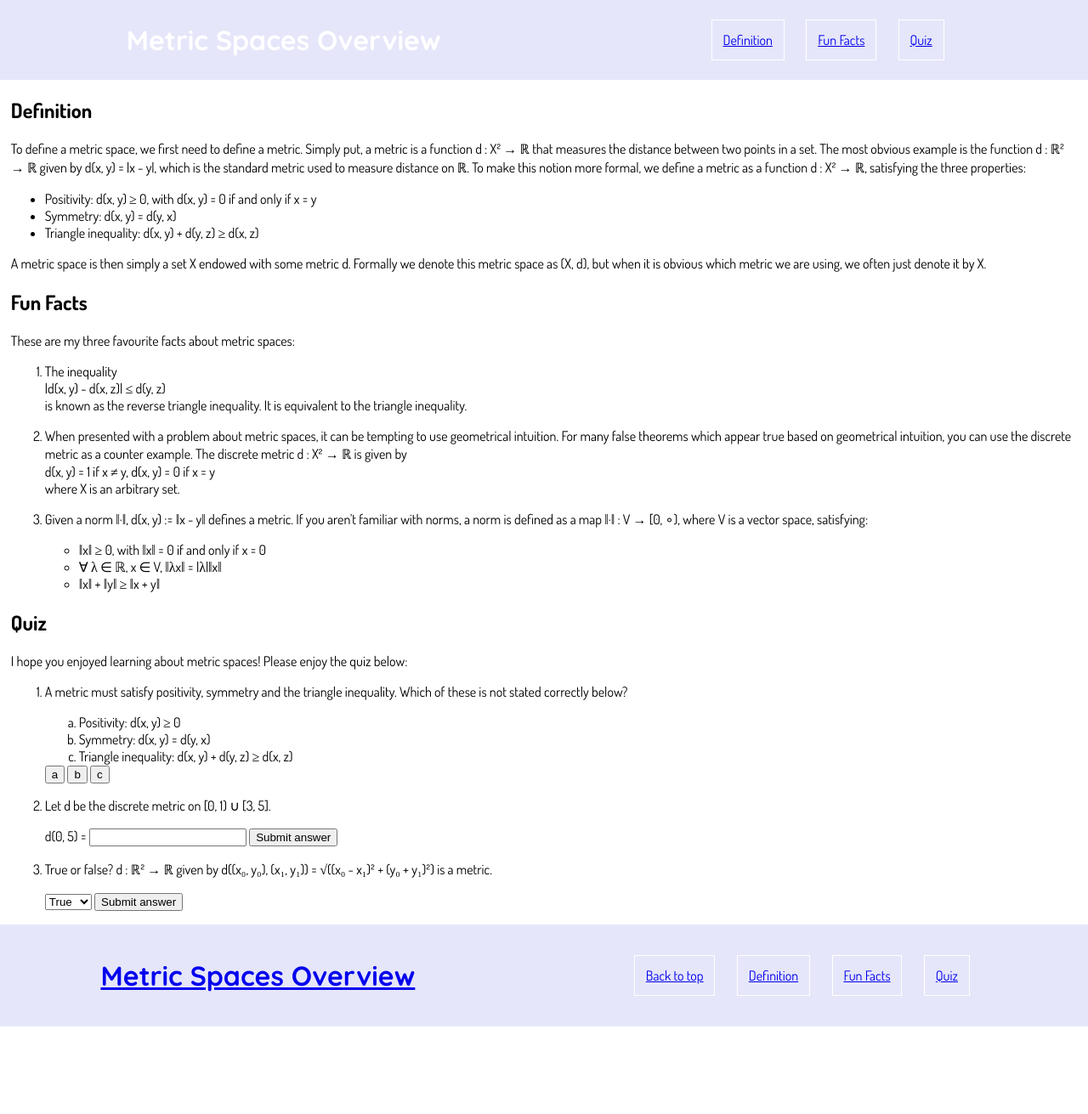
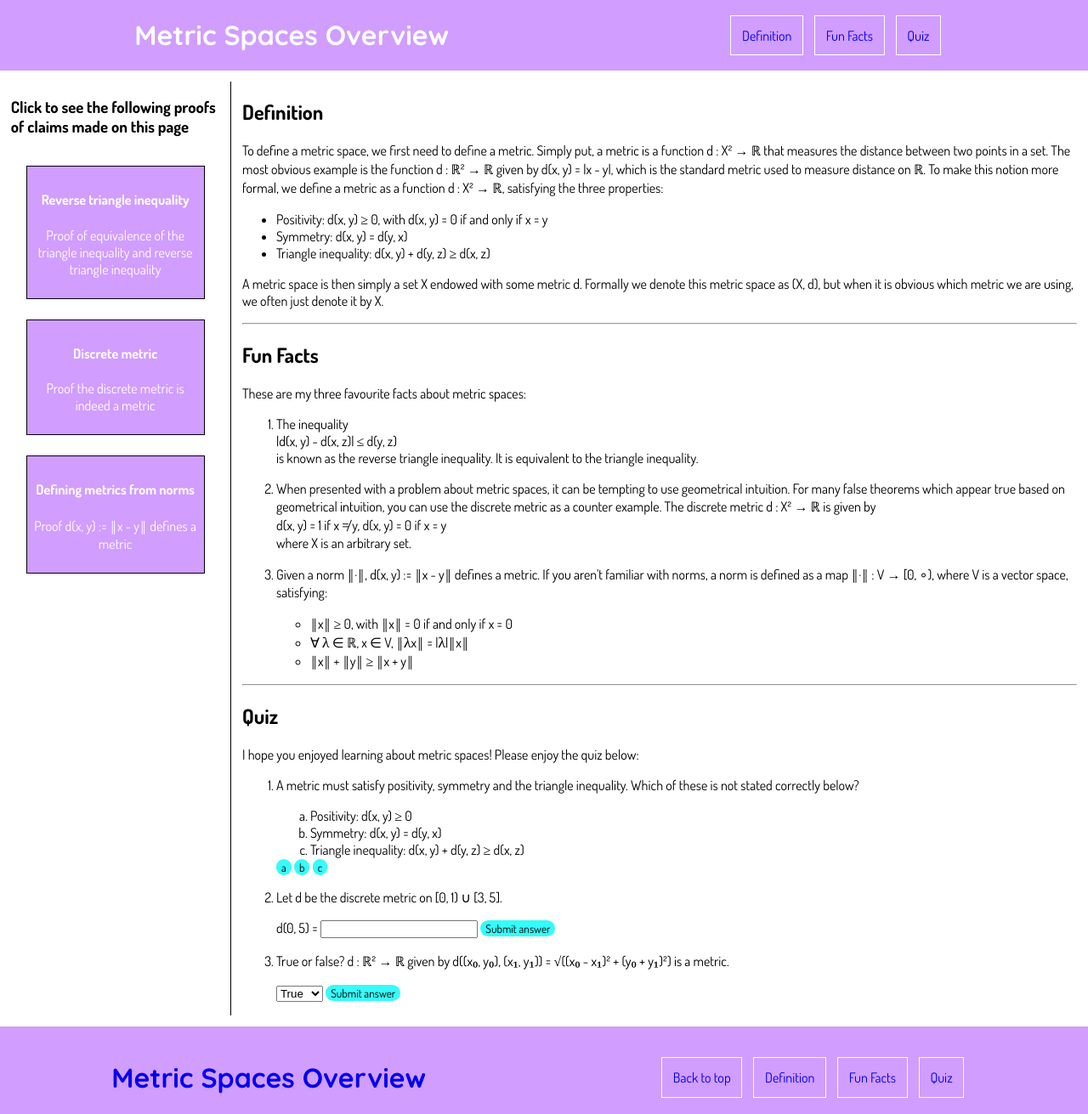
Before and after one commit to AlexCBuxton/AlexCBuxton.github.io, a plain HTML site: page index.html in a window 1280 px wide. Shown: the whole page at 85% size. Before the commit the page ends 1208 px from the top, so only its background shows below. Drawn offline with Linux system fonts and the light colour scheme.

Commit message:
Added aside

```diff
--- a/app.js
+++ b/app.js
@@ -1,3 +1,35 @@
+function hide(articles) {
+    for (const article of articles) {
+        document.getElementById(article).setAttribute("hidden", "")
+    }
+}
+
+function show(articles) {
+    for (const article of articles) {
+        document.getElementById(article).removeAttribute("hidden")
+    }
+}
+
+function back() {
+    hide(['Back', 'Reverse_Tri_Ineq', 'Discrete', 'Norm'])
+    show(['Definition', 'hr1', 'Fun_Facts', 'hr2', 'Quiz'])
+}
+
+function reverse_tri_ineq() {
+    hide(['Discrete', 'Norm', 'Definition', 'hr1', 'Fun_Facts', 'hr2', 'Quiz'])
+    show(['Back', 'Reverse_Tri_Ineq'])
+}
+
+function discrete() {
+    hide(['Reverse_Tri_Ineq', 'Norm', 'Definition', 'hr1', 'Fun_Facts', 'hr2', 'Quiz'])
+    show(['Back', 'Discrete'])
+}
+
+function norm() {
+    hide(['Reverse_Tri_Ineq', 'Discrete', 'Definition', 'hr1', 'Fun_Facts', 'hr2', 'Quiz'])
+    show(['Back', 'Norm'])
+}
+
 function Q1_correct() {
     document.getElementById("Q1_result").style.color = "green"
     document.getElementById("Q1_result").innerHTML = "Correct! We omitted 'd(x, y) = 0 if and only if x = y' from the positivity property.";
--- a/index.html
+++ b/index.html
@@ -14,14 +14,46 @@
     <header>
         <h1>Metric Spaces Overview</h1>
         <nav>
-            <ul id="nav_ul">
-                <li><a href="#Definition">Definition</a></li>
-                <li><a href="#Fun_Facts">Fun Facts</a></li>
-                <li><a href="#Quiz">Quiz</a></li>
+            <ul id="header_ul">
+                <li><a href="#Definition" onclick="back()">Definition</a></li>
+                <li><a href="#Fun_Facts" onclick="back()">Fun Facts</a></li>
+                <li><a href="#Quiz" onclick="back()">Quiz</a></li>
             </ul>
         </nav>
     </header>
     <main>
+        <aside>
+            <h3>Click to see the following proofs of claims made on this page</h3>
+            <nav>
+                <ul id="aside_ul">
+                    <li>
+                        <a href="#Top" onclick="reverse_tri_ineq()" class="proof">
+                            <article>
+                                <h4>Reverse triangle inequality</h4>
+                                <p>Proof of equivalence of the triangle inequality and reverse triangle inequality</p>
+                            </article>
+                        </a>
+                    </li>
+                    <li>
+                        <a href="#Top" onclick="discrete()" class="proof">
+                            <article>
+                                <h4>Discrete metric</h4>
+                                <p>Proof the discrete metric is indeed a metric</p>
+                            </article>
+                        </a>
+                    </li>
+                    <li>
+                        <a href="#Top" onclick="norm()" class="proof">
+                            <article>
+                                <h4>Defining metrics from norms</h4>
+                                <p>Proof d(x, y) := &#x2016;x - y&#x2016; defines a metric</p>
+                            </article>
+                        </a>
+                    </li>
+                </ul>
+            </nav>
+        </aside>
+        <div id="main_content">
             <article id="Definition">
                 <h2>Definition</h2>
                 <p>
@@ -44,6 +76,7 @@
                     but when it is obvious which metric we are using, we often just denote it by X.
                 </p>
             </article>
+            <hr id="hr1">
             <article id="Fun_Facts">
                 <h2>Fun Facts</h2>
                 <p>These are my three favourite facts about metric spaces:</p>
@@ -80,6 +113,7 @@
                     </li>
                 </ol>
             </article>
+            <hr id="hr2">
             <article id="Quiz">
                 <h2>Quiz</h2>
                 <p>
@@ -125,15 +159,49 @@
                     </li>
                 </ol>
             </article>
+            <button id="Back" onclick="back()" hidden>Back</button>
+            <article id="Reverse_Tri_Ineq" hidden>
+                <h2>Theorem</h2>
+                <p>
+                    The reverse triangle inequality<br>
+                    |d(x, y) - d(x, z)| &#x2264; d(y, z)<br>
+                    is equivalent to the triangle inequality<br>
+                    d(x, y) + d(y, z) &#x2265; d(x, z).
+                </p>
+                <h2>Proof</h2>
+                <p>
+                    By the triangle inequality,<br>
+                    d(x, z) + d(y, z) &#x2265; d(x, y)<br>
+                    and<br>
+                    d(x, y) + d(y, z) &#x2265; d(x, z).
+                </p>
+                <p>
+                    So<br>
+                    |d(x, y) - d(x, z)| &#x2264; d(y, z).
+                </p>
+            </article>
+            <article id="Discrete" hidden>
+                <h2>Theorem</h2>
+                <p>STATEMENT OF THEOREM dis</p>
+                <h2>Proof</h2>
+                <p>STATEMENT OF PROOF</p>
+            </article>
+            <article id="Norm" hidden>
+                <h2>Theorem</h2>
+                <p>STATEMENT OF THEOREM nor</p>
+                <h2>Proof</h2>
+                <p>STATEMENT OF PROOF</p>
+            </article>
+        </div>
     </main>
     <footer>
-        <h1><a href="#top">Metric Spaces Overview</a></h1>
+        <h1><a href="#top" onclick="back()">Metric Spaces Overview</a></h1>
         <nav>
-            <ul id="nav_ul">
+            <ul id="footer_ul">
                 <li><a href="#top">Back to top</a></li>
-                <li><a href="#Definition">Definition</a></li>
-                <li><a href="#Fun_Facts">Fun Facts</a></li>
-                <li><a href="#Quiz">Quiz</a></li>
+                <li><a href="#Definition" onclick="back()">Definition</a></li>
+                <li><a href="#Fun_Facts" onclick="back()">Fun Facts</a></li>
+                <li><a href="#Quiz" onclick="back()">Quiz</a></li>
             </ul>
         </nav>
     </footer>
--- a/style.css
+++ b/style.css
@@ -1,55 +1,112 @@
 html {
     margin: 0px;
     padding: 0px;
+    height: 100%; /*Used to keep footer stuck to bottom of page*/
+    scroll-behavior: smooth;
 }
 
 body {
+    display: flex;
+    flex-direction: column;
     margin: 0px;
-    font-family: dosis;
+    height: 100%; /*Used to keep footer stuck to bottom of page*/
+    font-family: dosis, Quicksand, Cambria;
 }
 
 body > header {
     display: flex;
     justify-content: space-around;
-    background-color: lavender;
+    align-items: center;
+    background-color: #d19dff;
     color: white;
-    align-items: center;
 }
 
 h1 {
-    font-family: Quicksand;
+    font-family: Quicksand, dosis, Cambria;
 }
 
-#nav_ul {
+#header_ul, #footer_ul {
     display: flex;
     justify-content: space-evenly;
     padding: 1vh;
 }
 
-#nav_ul > li {
-    list-style: none;
-    margin: 1vw;
+#aside_ul {
+    display: flex;
+    flex-direction: column;
+    justify-content: space-evenly;
+    padding: 0px;
+    align-items: center;
 }
 
-#nav_ul > li > a {
+#header_ul > li, #footer_ul > li {
+    list-style: none;
+    margin: 0.5vw;
+}
+
+#aside_ul > li {
+    list-style: none;
+}
+
+#header_ul a, #footer_ul a {
+    text-decoration: none;
     padding: 1vw;
     border: 1px solid white;
 }
 
-a:visited {
+#aside_ul a {
     text-decoration: none;
+    display: block;
+    width: 15vw;
+    text-align: center;
+    padding: 1vh;
+    margin-bottom: 3vh;
+    background-color: #d19dff;
+    color: white;
+    border: 1px solid black;
+}
+
+header a:visited, footer a:visited, aside a:visited {
     color: white;
 }
 
 body > main {
+    display: flex;
+    justify-content: space-around;
+    flex: 1 0 auto; /*Used to keep footer stuck to bottom of page*/
     margin: 1vw;
+}
+
+aside {
+    display: flex;
+    flex-direction: column;
+    width: 20%;
+    padding-right: 1vw;
+}
+
+#main_content {
+    width: 80%;
+    padding-left: 1vw;
+    border-left: 1px solid black;
 }
 
 body > footer {
     display: flex;
     justify-content: space-around;
-    background-color: lavender;
+    align-items: center;
+    background-color: #d19dff;
     color: white;
-    align-items: center;
     height: 15vh;
+    flex-shrink: 0; /*Used to keep footer stuck to bottom of page*/
 }
+
+h1 > a {
+    text-decoration: none;
+}
+
+button {
+    background-color: rgb(55, 250, 250);
+    border: none;
+    border-radius: 12px;
+    font-family: dosis, Quicksand, Cambria;
+}
```
Lines whose indentation alone changed are shown as unchanged.
